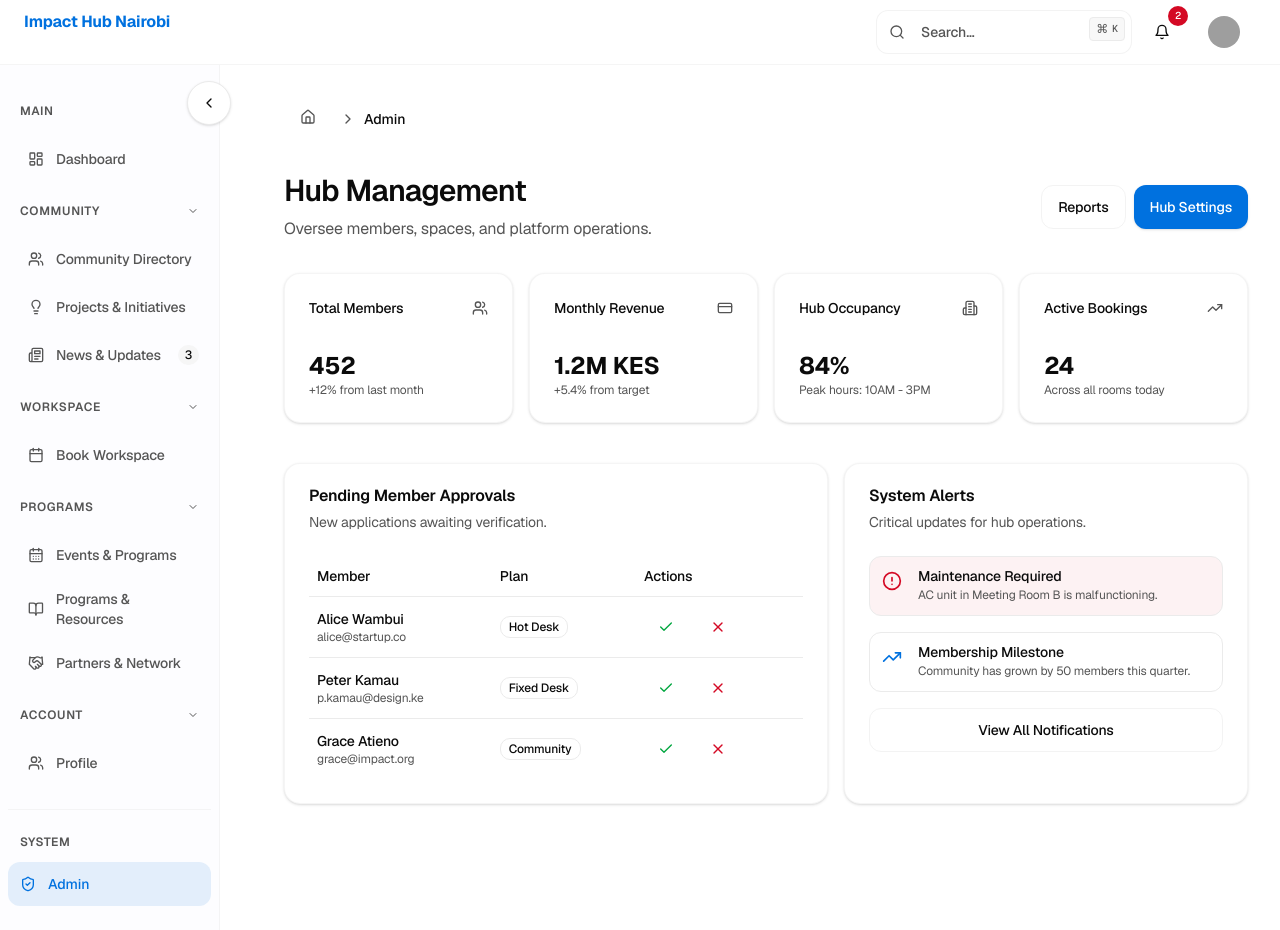
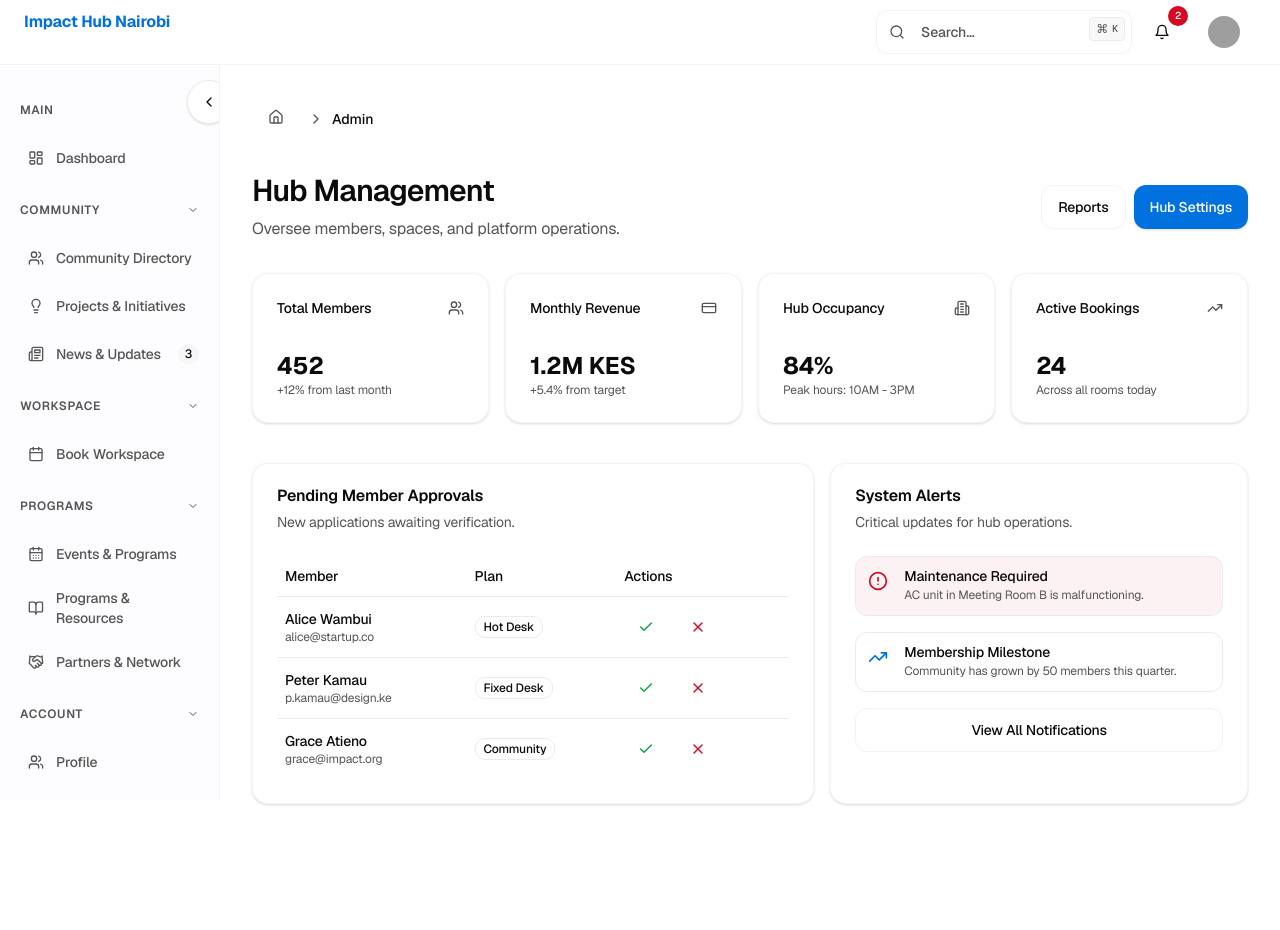
Before and after one commit to Mre-Dennis-Kinuthia/Community-App, a Next.js app: page /admin in a window 1280 px wide. After the commit the page ends 836 px from the top, so only its background shows below. Built offline with nearby package versions, Linux system fonts and the light colour scheme; grey boxes are pictures that could not be loaded.

Commit message:
colapsible nav bar

```diff
--- a/app/dashboard/layout.tsx
+++ b/app/dashboard/layout.tsx
@@ -88,12 +88,9 @@ function DashboardLayoutContent({
           </div>
         </div>
       </header>
-      <div className={cn(
-        "container grid flex-1 gap-8 transition-all duration-300",
-        isCollapsed ? "md:grid-cols-[64px_1fr]" : "md:grid-cols-[220px_1fr]"
-      )}>
+      <div className="flex flex-1 relative">
         <aside className={cn(
-          "hidden flex-col border-r border-border/50 bg-sidebar/30 md:flex transition-all duration-300 relative",
+          "hidden fixed left-0 top-16 bottom-0 flex-col border-r border-border/50 bg-sidebar/30 md:flex transition-all duration-300 z-30 overflow-y-auto",
           isCollapsed ? "w-[64px]" : "w-[220px]"
         )}>
           <Button
@@ -110,7 +107,13 @@ function DashboardLayoutContent({
           </Button>
           <DashboardNav />
         </aside>
-        <main id="main-content" className="flex w-full flex-1 flex-col overflow-hidden py-8 px-4 md:px-8 pb-20 md:pb-8">
+        <main
+          id="main-content"
+          className={cn(
+            "flex w-full flex-1 flex-col overflow-hidden py-8 px-4 md:px-8 pb-20 md:pb-8 transition-all duration-300 container",
+            isCollapsed ? "md:ml-[64px]" : "md:ml-[220px]"
+          )}
+        >
           {children}
         </main>
       </div>
--- a/app/events/page.tsx
+++ b/app/events/page.tsx
@@ -394,7 +394,7 @@ export default function EventsPage() {
 
   return (
     <DashboardLayout>
-      <div className="mx-auto max-w-[512px] space-y-6">
+      <div className="mx-auto max-w-5xl space-y-6">
         <Breadcrumbs items={[{ label: "Events & Programs" }]} />
         <div className="mb-6">
           <EventsHeader activeTab={activeTab} onTabChange={setActiveTab} />
```
